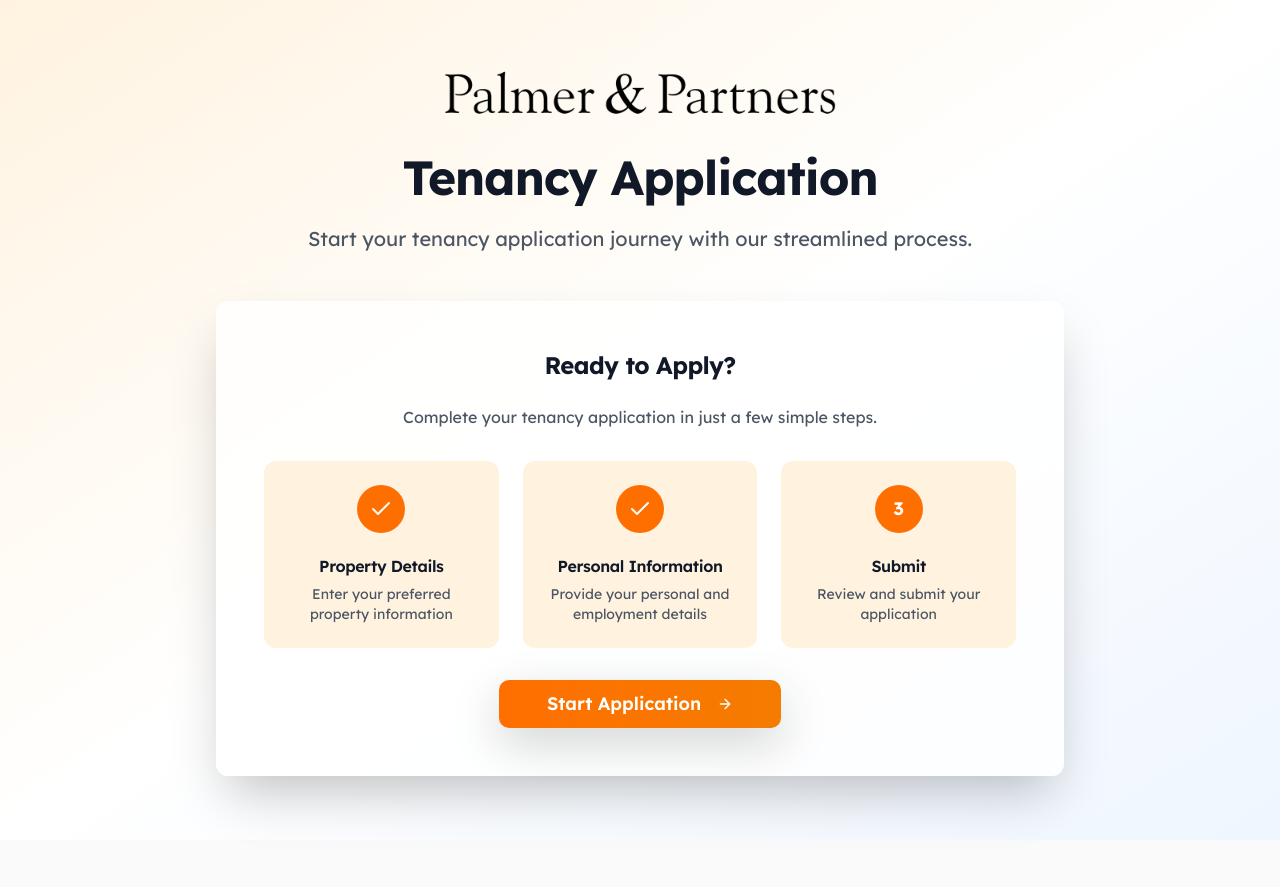
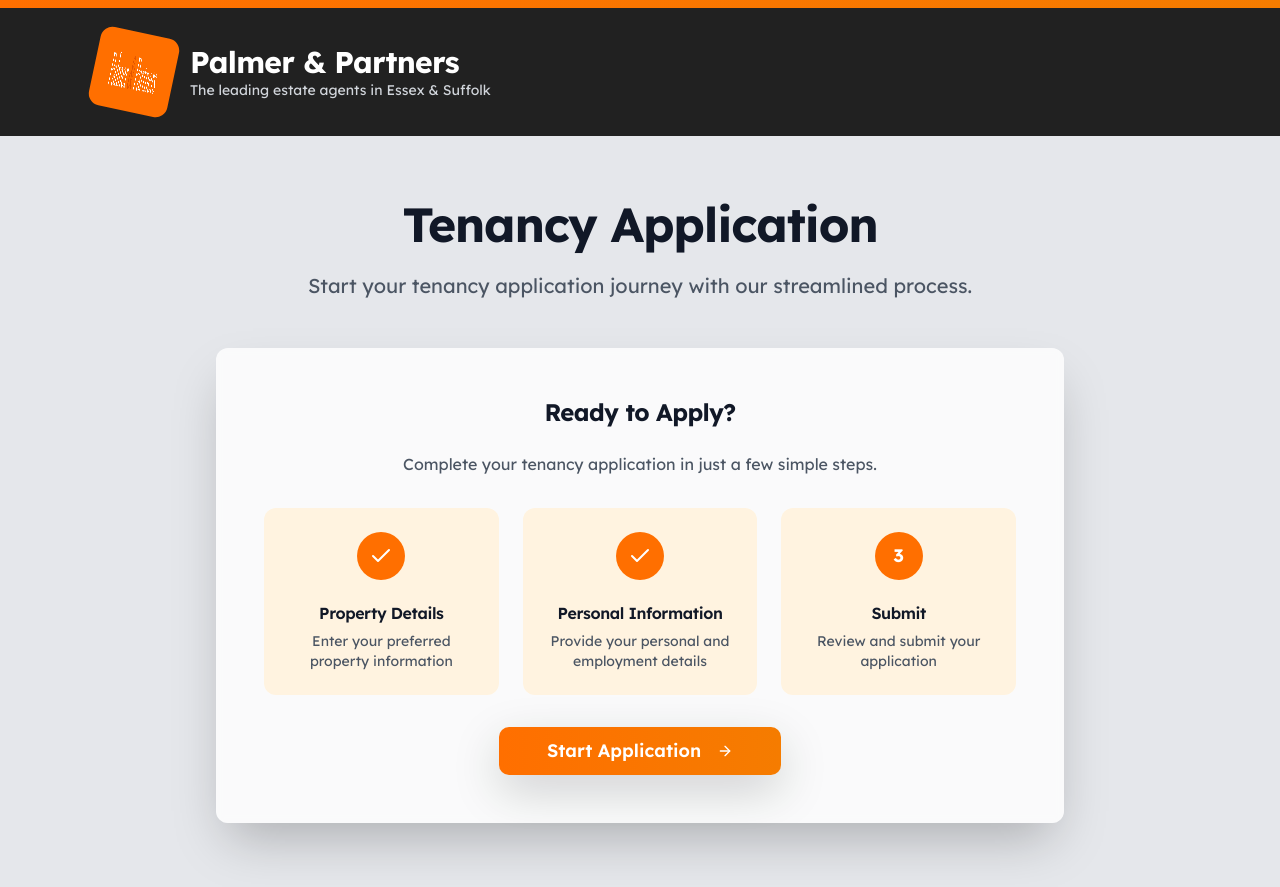
Before and after one commit to calvinwarwick/palmer-partners-forms, a React (Vite) app: page /tenancy-application in a window 1280 px wide. Before the commit the page ends 840 px from the top, so only its background shows below. Built offline with nearby package versions, Linux system fonts and the light colour scheme.

Commit message:
Remove logo filters and recreate header style
Removed the CSS filter from the logo and restyled the header to match the provided image. Edited `src/pages/Application.tsx`.

```diff
--- a/src/pages/Application.tsx
+++ b/src/pages/Application.tsx
@@ -62,23 +62,33 @@ const Application = () => {
   }
 
   return (
-    <div className="min-h-screen bg-gradient-to-br from-orange-50 via-white to-blue-50">
+    <div className="min-h-screen bg-gray-200">
+      {/* Palmer & Partners style header */}
+      <div className="bg-dark-grey">
+        <div className="h-2 bg-gradient-to-r from-orange-500 to-orange-600"></div>
+        <div className="container mx-auto px-4 py-6">
+          <div className="flex items-center space-x-4">
+            <div className="bg-orange-500 p-3 rounded-lg transform rotate-12">
+              <img
+                src="/lovable-uploads/fc497427-18c1-4156-888c-56392e2a21cf.png"
+                alt="Company Logo"
+                className="h-12 w-12"
+              />
+            </div>
+            <div>
+              <h1 className="text-white text-3xl font-bold font-lexend">Palmer & Partners</h1>
+              <p className="text-gray-300 text-sm font-lexend">The leading estate agents in Essex & Suffolk</p>
+            </div>
+          </div>
+        </div>
+      </div>
+
       <div className="container mx-auto px-4 py-16 max-w-4xl">
-        {/* Hero Section with Logo */}
+        {/* Main content section */}
         <div className="text-center mb-12">
-          <div className="flex justify-center mb-8">
-            <img
-              src="/lovable-uploads/fc497427-18c1-4156-888c-56392e2a21cf.png"
-              alt="Company Logo"
-              className="h-auto max-w-[400px] w-full"
-              style={{
-                filter: 'brightness(0) saturate(100%)'
-              }}
-            />
-          </div>
-          <h1 className="text-4xl md:text-5xl font-bold text-gray-900 mb-4">
+          <h2 className="text-4xl md:text-5xl font-bold text-gray-900 mb-4">
             Tenancy Application
-          </h1>
+          </h2>
           <p className="text-xl text-gray-600 mb-8 max-w-2xl mx-auto">
             Start your tenancy application journey with our streamlined process.
           </p>
```
